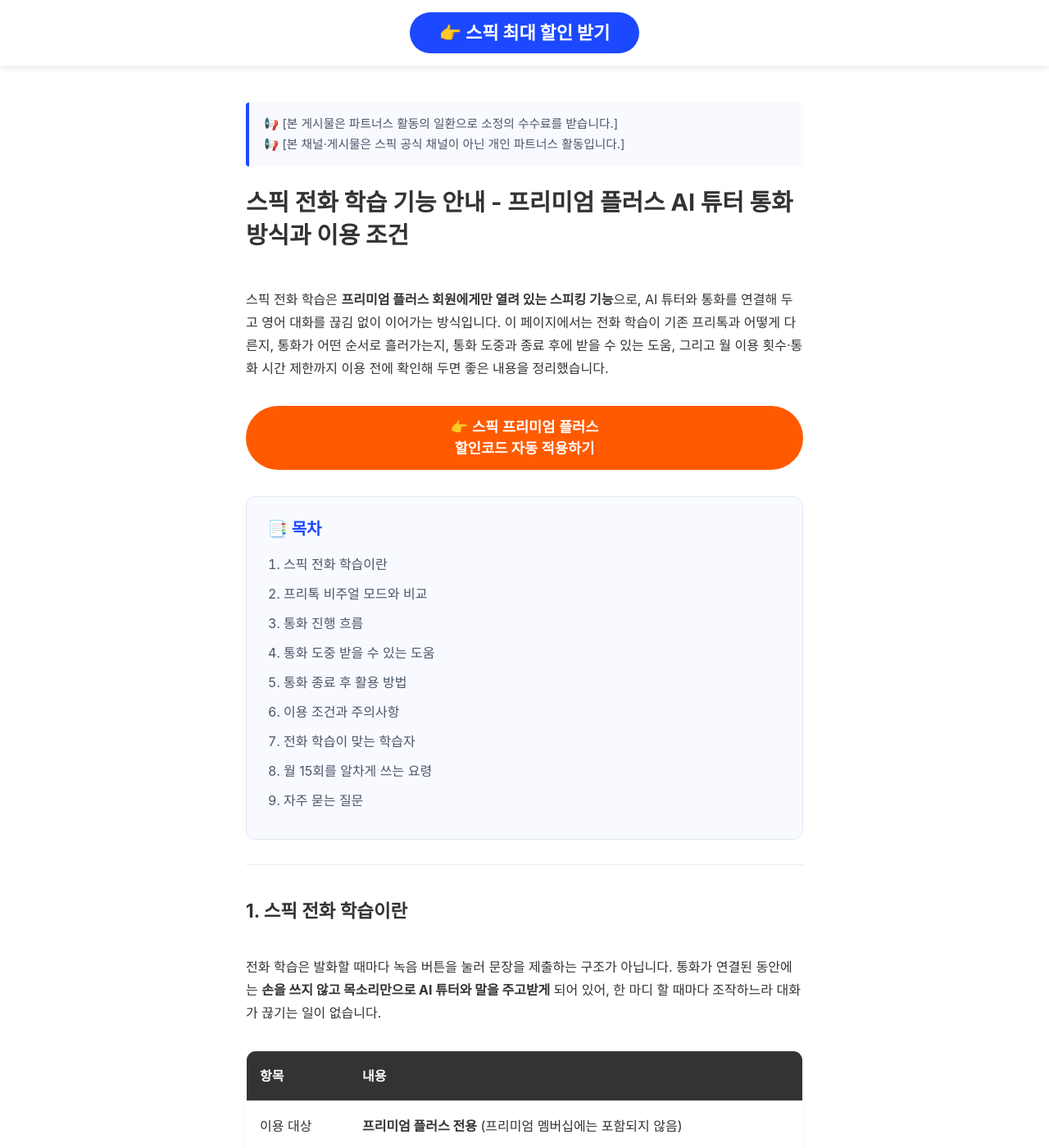
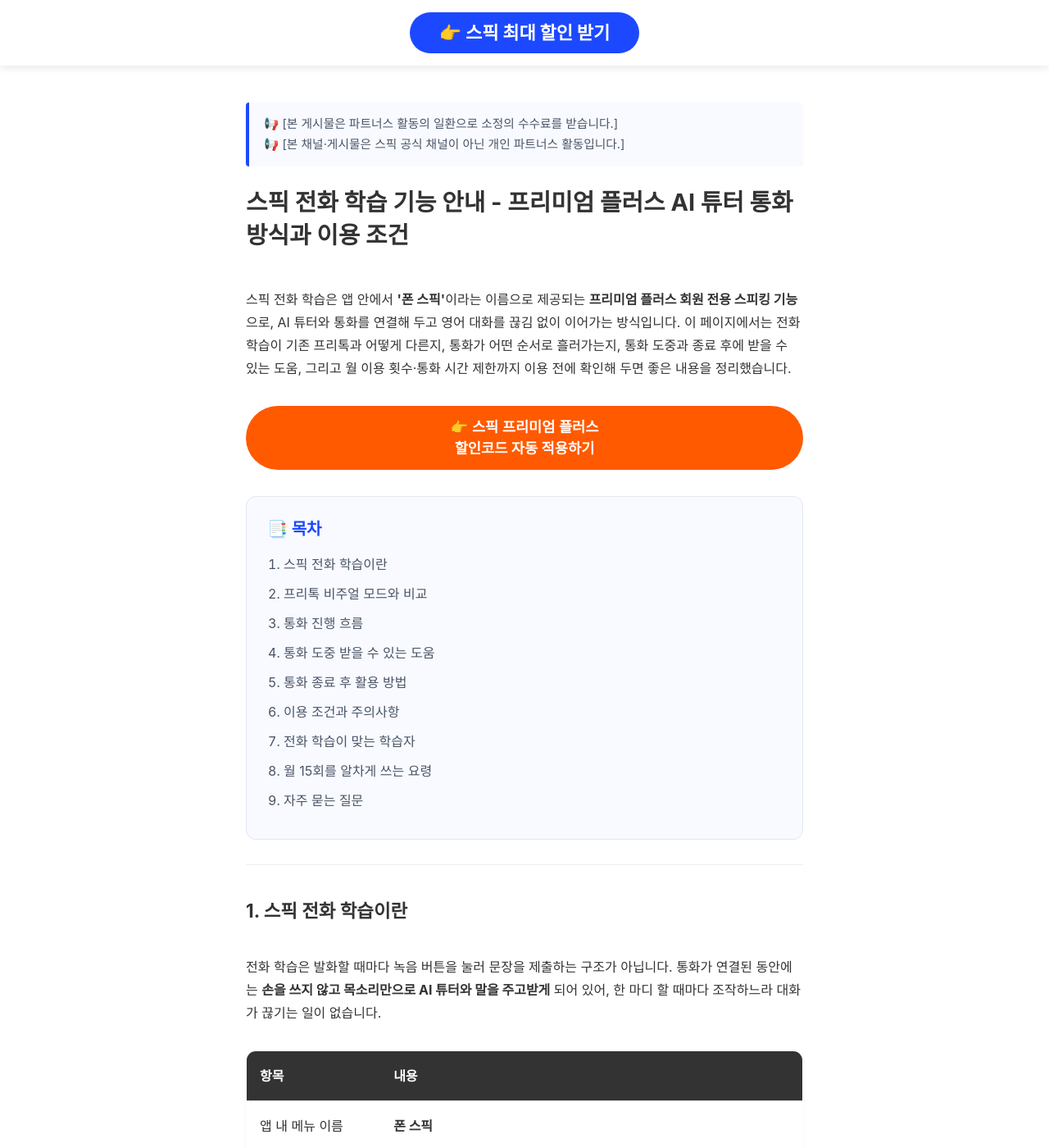
Before and after one commit to kjsjdw/speak_event_page, a Jekyll site: the page built from phone-call.md, in a window 1280 px wide and 1400 px high. Shown: the whole window at 82% size. Built offline with Jekyll 4.4.1, drawn with Linux system fonts in a browser that asks for light colours; some web fonts are replaced; some of the changed text lies outside the part shown.

Commit message:
Add 폰 스픽 menu name and 연습 탭 location to phone call guide
- phone-call.md: 앱 내 메뉴명 '폰 스픽', 찾는 위치(하단 번개 모양 연습 탭 → 상단) 요약표·진행 흐름·FAQ·description에 반영
- how-to-use.md, premium-vs-plus.md: 전화 학습 소개 문구에 폰 스픽 명칭과 위치 추가

Co-Authored-By: Claude Opus 5 <noreply@anthropic.com>

```diff
--- a/phone-call.md
+++ b/phone-call.md
@@ -2,12 +2,12 @@
 layout: default
 title: 스픽 전화 학습 기능 안내 - 프리미엄 플러스 AI 튜터 통화 방식과 이용 조건
 permalink: /phone-call/
-description: "스픽 프리미엄 플러스 전용 전화 학습 기능을 정리했습니다. 프리톡과의 차이, 통화 진행 흐름, 통화 중 교정과 한국어 질문, 통화 후 문장별 피드백·추가 레슨·스크립트 활용법, 월 15회·회당 10분 이용 조건까지 안내합니다."
+description: "스픽 프리미엄 플러스 전용 전화 학습(앱 메뉴명 '폰 스픽') 기능을 정리했습니다. 연습 탭에서 찾는 위치, 프리톡과의 차이, 통화 진행 흐름, 통화 중 교정과 한국어 질문, 통화 후 문장별 피드백·추가 레슨·스크립트 활용법, 월 15회·회당 10분 이용 조건까지 안내합니다."
 ---
 
 <h1 style="padding-bottom: 20px;">스픽 전화 학습 기능 안내 - 프리미엄 플러스 AI 튜터 통화 방식과 이용 조건</h1>
 
-<p>스픽 전화 학습은 <strong>프리미엄 플러스 회원에게만 열려 있는 스피킹 기능</strong>으로, AI 튜터와 통화를 연결해 두고 영어 대화를 끊김 없이 이어가는 방식입니다. 이 페이지에서는 전화 학습이 기존 프리톡과 어떻게 다른지, 통화가 어떤 순서로 흘러가는지, 통화 도중과 종료 후에 받을 수 있는 도움, 그리고 월 이용 횟수·통화 시간 제한까지 이용 전에 확인해 두면 좋은 내용을 정리했습니다.</p>
+<p>스픽 전화 학습은 앱 안에서 <strong>'폰 스픽'</strong>이라는 이름으로 제공되는 <strong>프리미엄 플러스 회원 전용 스피킹 기능</strong>으로, AI 튜터와 통화를 연결해 두고 영어 대화를 끊김 없이 이어가는 방식입니다. 이 페이지에서는 전화 학습이 기존 프리톡과 어떻게 다른지, 통화가 어떤 순서로 흘러가는지, 통화 도중과 종료 후에 받을 수 있는 도움, 그리고 월 이용 횟수·통화 시간 제한까지 이용 전에 확인해 두면 좋은 내용을 정리했습니다.</p>
 
 <div class="cta-buttons" id="cta-top">
 
@@ -46,6 +46,14 @@ description: "스픽 프리미엄 플러스 전용 전화 학습 기능을 정
     </tr>
   </thead>
   <tbody>
+    <tr>
+      <td>앱 내 메뉴 이름</td>
+      <td><strong>폰 스픽</strong></td>
+    </tr>
+    <tr>
+      <td>찾는 위치</td>
+      <td>앱 하단 <strong>연습 탭(번개 모양 아이콘)</strong> → 화면 상단</td>
+    </tr>
     <tr>
       <td>이용 대상</td>
       <td><strong>프리미엄 플러스 전용</strong> (프리미엄 멤버십에는 포함되지 않음)</td>
@@ -111,6 +119,7 @@ description: "스픽 프리미엄 플러스 전용 전화 학습 기능을 정
 <h2 id="toc-3" style="font-size: 1.4rem; font-weight: bold; padding-top: 100px; margin-top: -80px; padding-bottom: 20px;">3. 통화 진행 흐름</h2>
 
 <ol>
+  <li>스픽 앱 하단 메뉴에서 <strong>번개 모양의 '연습' 탭</strong>을 누르고, 화면 위쪽에 보이는 <strong>'폰 스픽'</strong>을 선택합니다.</li>
   <li>통화를 연결하면 AI 튜터와의 영어 대화가 시작됩니다.</li>
   <li>학습자가 소리 내어 답하면, 튜터가 그 답에 반응한 뒤 곧이어 다음 질문을 건넵니다. 이 주고받음이 버튼 조작 없이 계속 반복됩니다.</li>
   <li>질문이 미리 정해진 목록대로만 나오지 않고, <strong>방금 학습자가 꺼낸 이야기와 연결되는 질문</strong>이 즉석에서 덧붙습니다.</li>
@@ -228,6 +237,10 @@ description: "스픽 프리미엄 플러스 전용 전화 학습 기능을 정
 
 <h2 id="toc-9" style="font-size: 1.4rem; font-weight: bold; padding-top: 100px; margin-top: -80px; padding-bottom: 20px;">9. 자주 묻는 질문</h2>
 
+<h3 style="margin-top: 30px;">Q. 전화 학습은 앱 어디에서 시작하나요?</h3>
+
+<p>앱에서는 '전화 학습'이 아니라 <strong>'폰 스픽'</strong>이라는 메뉴 이름으로 표시됩니다. 앱 하단의 <strong>번개 모양 '연습' 탭</strong>으로 들어가면 화면 상단에서 찾을 수 있습니다.</p>
+
 <h3 style="margin-top: 30px;">Q. 프리미엄 멤버십에서도 전화 학습을 쓸 수 있나요?</h3>
 
 <p>프리미엄 멤버십에는 전화 학습이 포함되어 있지 않고, <strong>프리미엄 플러스로 가입해야</strong> 이용할 수 있습니다. 이미 프리미엄을 쓰고 계신다면 업그레이드 관련 내용은 <a href="/premium-vs-plus/#toc-8" style="color: #1c49ff;">멤버십 비교 페이지의 자주 묻는 질문</a>에서 확인하실 수 있습니다.</p>
```
Also changed, not shown: how-to-use.md (+1 -1 lines), premium-vs-plus.md (+1 -1 lines).
